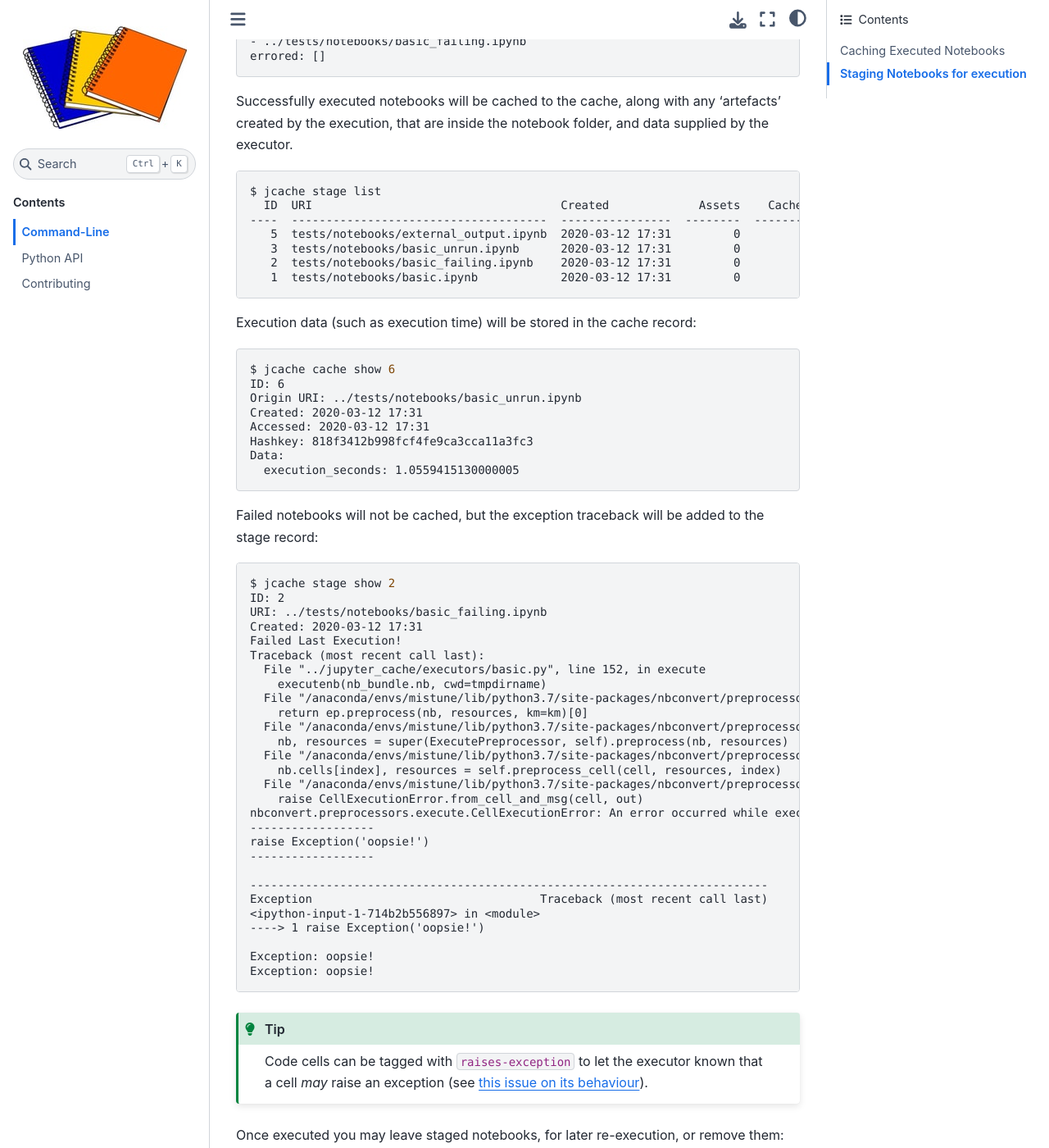
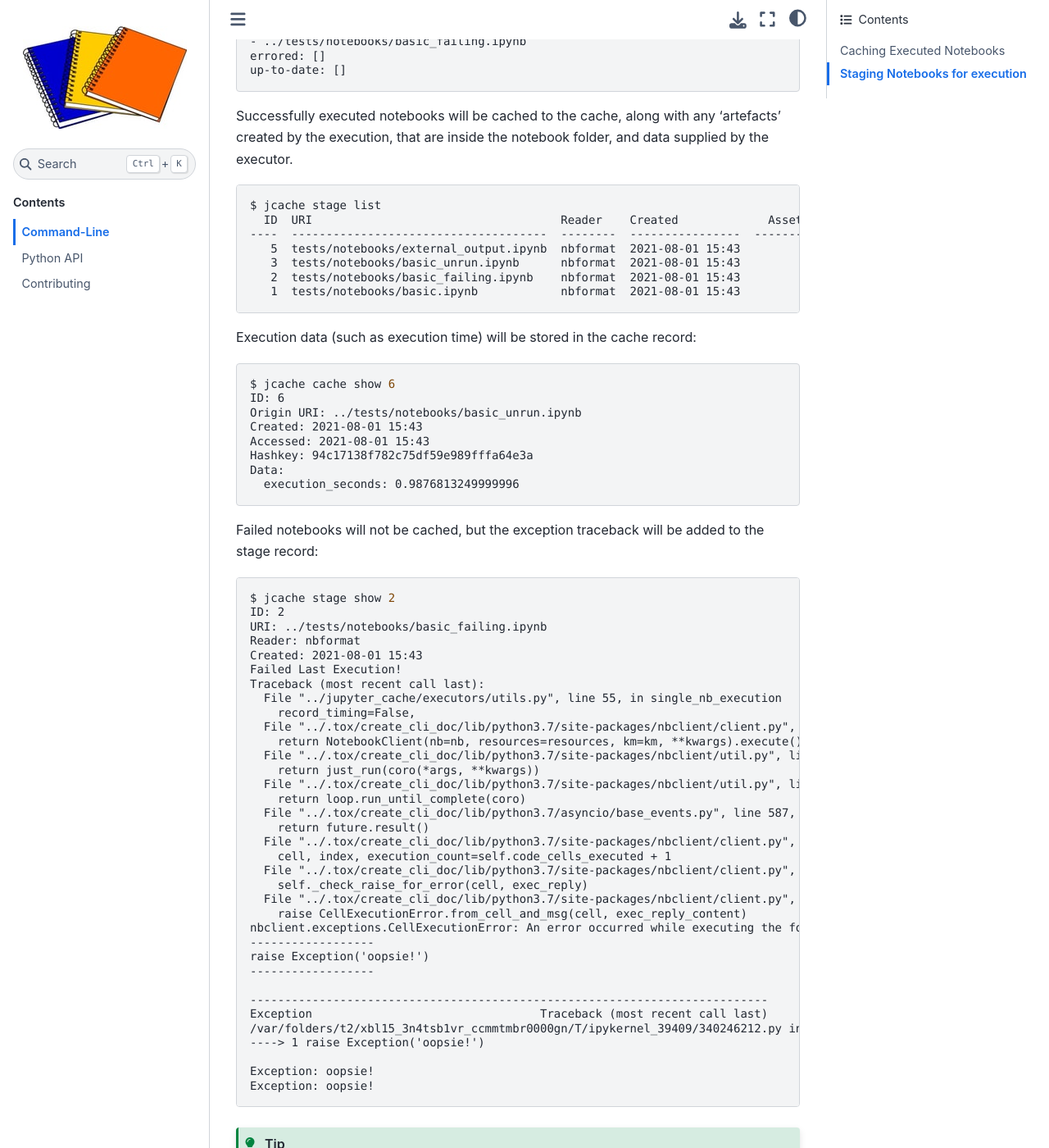
Before and after one commit to executablebooks/jupyter-cache, a Sphinx documentation site: the page built from docs/using/cli.md, in a window 1280 px wide and 1400 px high, scrolled down 5070 px. Shown: the whole window at 82% size. Built offline with Sphinx 7.4.7 and the Sphinx Book theme 1.1.4, drawn with Linux system fonts in a browser that asks for light colours; some of the changed text lies outside the part shown.

Commit message:
♻️ REFACTOR: Make notebook reader pluggable
Rather than passing an optional `converter` to methods,
we now store staged files with a specific reader key.
The key relates to an entry-point (in group `jcache.readers`) of dynamically loaded reader.

Also, the `jupyter_executors` entry group has been changed to `jcache.executors`,
and `importlib-metadata` is used to load entry points.

`````diff
--- a/docs/using/cli.md
+++ b/docs/using/cli.md
@@ -2,7 +2,7 @@
 
 # Command-Line
 
-<!-- This section was auto-generated on 2020-03-12 17:31 by: /Users/cjs14/GitHub/jupyter-cache/tests/make_cli_readme.py -->
+<!-- This section was auto-generated on 2021-08-01 17:43 by: tests/make_cli_readme.py -->
 
 From the checked-out repository folder:
 
@@ -22,7 +22,7 @@ Commands:
   cache    Commands for adding to and inspecting the cache.
   clear    Clear the cache completely.
   config   Commands for configuring the cache.
-  execute  Execute staged notebooks that are outdated.
+  execute  Execute notebooks that are not in the cache or outdated.
   stage    Commands for staging notebooks to be executed.
 ```
 
@@ -95,7 +95,7 @@ for what has been cached.
 Each notebook is hashed (code cells and kernel spec only),
 which is used to compare against 'staged' notebooks.
 Multiple hashes for the same URI can be added
-(the URI is just there for inspetion) and the size of the cache is limited
+(the URI is just there for inspection) and the size of the cache is limited
 (current default 1000) so that, at this size,
 the last accessed records begin to be deleted.
 You can remove cached records by their ID.
@@ -104,10 +104,10 @@ You can remove cached records by their ID.
 $ jcache cache list
   ID  Origin URI                             Created           Accessed
 ----  -------------------------------------  ----------------  ----------------
-   5  tests/notebooks/external_output.ipynb  2020-03-12 17:31  2020-03-12 17:31
-   4  tests/notebooks/complex_outputs.ipynb  2020-03-12 17:31  2020-03-12 17:31
-   3  tests/notebooks/basic_unrun.ipynb      2020-03-12 17:31  2020-03-12 17:31
-   2  tests/notebooks/basic_failing.ipynb    2020-03-12 17:31  2020-03-12 17:31
+   5  tests/notebooks/external_output.ipynb  2021-08-01 15:43  2021-08-01 15:43
+   4  tests/notebooks/complex_outputs.ipynb  2021-08-01 15:43  2021-08-01 15:43
+   3  tests/notebooks/basic_unrun.ipynb      2021-08-01 15:43  2021-08-01 15:43
+   2  tests/notebooks/basic_failing.ipynb    2021-08-01 15:43  2021-08-01 15:43
 ```
 
 ````{tip}
@@ -135,9 +135,9 @@ Show a full description of a cached notebook by referring to its ID
 $ jcache cache show 6
 ID: 6
 Origin URI: ../tests/notebooks/basic.ipynb
-Created: 2020-03-12 17:31
-Accessed: 2020-03-12 17:31
-Hashkey: 818f3412b998fcf4fe9ca3cca11a3fc3
+Created: 2021-08-01 15:43
+Accessed: 2021-08-01 15:43
+Hashkey: 94c17138f782c75df59e989fffa64e3a
 Artifacts:
 - artifact_folder/artifact.txt
 ```
@@ -234,13 +234,13 @@ Success!
 
 ```console
 $ jcache stage list
-  ID  URI                                    Created             Assets    Cache ID
-----  -------------------------------------  ----------------  --------  ----------
-   5  tests/notebooks/external_output.ipynb  2020-03-12 17:31         0           5
-   4  tests/notebooks/complex_outputs.ipynb  2020-03-12 17:31         0
-   3  tests/notebooks/basic_unrun.ipynb      2020-03-12 17:31         0           6
-   2  tests/notebooks/basic_failing.ipynb    2020-03-12 17:31         0           2
-   1  tests/notebooks/basic.ipynb            2020-03-12 17:31         0           6
+  ID  URI                                    Reader    Created             Assets    Cache ID
+----  -------------------------------------  --------  ----------------  --------  ----------
+   5  tests/notebooks/external_output.ipynb  nbformat  2021-08-01 15:43         0           5
+   4  tests/notebooks/complex_outputs.ipynb  nbformat  2021-08-01 15:43         0
+   3  tests/notebooks/basic_unrun.ipynb      nbformat  2021-08-01 15:43         0           6
+   2  tests/notebooks/basic_failing.ipynb    nbformat  2021-08-01 15:43         0           2
+   1  tests/notebooks/basic.ipynb            nbformat  2021-08-01 15:43         0           6
 ```
 
 You can remove a staged notebook by its URI or ID:
@@ -275,6 +275,7 @@ succeeded:
 excepted:
 - ../tests/notebooks/basic_failing.ipynb
 errored: []
+up-to-date: []
 
 ```
 
@@ -284,12 +285,12 @@ that are inside the notebook folder, and data supplied by the executor.
 
 ```console
 $ jcache stage list
-  ID  URI                                    Created             Assets    Cache ID
-----  -------------------------------------  ----------------  --------  ----------
-   5  tests/notebooks/external_output.ipynb  2020-03-12 17:31         0           5
-   3  tests/notebooks/basic_unrun.ipynb      2020-03-12 17:31         0           6
-   2  tests/notebooks/basic_failing.ipynb    2020-03-12 17:31         0
-   1  tests/notebooks/basic.ipynb            2020-03-12 17:31         0           6
+  ID  URI                                    Reader    Created             Assets    Cache ID
+----  -------------------------------------  --------  ----------------  --------  ----------
+   5  tests/notebooks/external_output.ipynb  nbformat  2021-08-01 15:43         0           5
+   3  tests/notebooks/basic_unrun.ipynb      nbformat  2021-08-01 15:43         0           6
+   2  tests/notebooks/basic_failing.ipynb    nbformat  2021-08-01 15:43         0
+   1  tests/notebooks/basic.ipynb            nbformat  2021-08-01 15:43         0           6
 ```
 
 Execution data (such as execution time) will be stored in the cache record:
@@ -298,11 +299,11 @@ Execution data (such as execution time) will be stored in the cache record:
 $ jcache cache show 6
 ID: 6
 Origin URI: ../tests/notebooks/basic_unrun.ipynb
-Created: 2020-03-12 17:31
-Accessed: 2020-03-12 17:31
-Hashkey: 818f3412b998fcf4fe9ca3cca11a3fc3
+Created: 2021-08-01 15:43
+Accessed: 2021-08-01 15:43
+Hashkey: 94c17138f782c75df59e989fffa64e3a
 Data:
-  execution_seconds: 1.0559415130000005
+  execution_seconds: 0.9876813249999996
 
 ```
 
@@ -312,27 +313,34 @@ Failed notebooks will not be cached, but the exception traceback will be added t
 $ jcache stage show 2
 ID: 2
 URI: ../tests/notebooks/basic_failing.ipynb
-Created: 2020-03-12 17:31
+Reader: nbformat
+Created: 2021-08-01 15:43
 Failed Last Execution!
 Traceback (most recent call last):
-  File "../jupyter_cache/executors/basic.py", line 152, in execute
-    executenb(nb_bundle.nb, cwd=tmpdirname)
-  File "/anaconda/envs/mistune/lib/python3.7/site-packages/nbconvert/preprocessors/execute.py", line 737, in executenb
-    return ep.preprocess(nb, resources, km=km)[0]
-  File "/anaconda/envs/mistune/lib/python3.7/site-packages/nbconvert/preprocessors/execute.py", line 405, in preprocess
-    nb, resources = super(ExecutePreprocessor, self).preprocess(nb, resources)
-  File "/anaconda/envs/mistune/lib/python3.7/site-packages/nbconvert/preprocessors/base.py", line 69, in preprocess
-    nb.cells[index], resources = self.preprocess_cell(cell, resources, index)
-  File "/anaconda/envs/mistune/lib/python3.7/site-packages/nbconvert/preprocessors/execute.py", line 448, in preprocess_cell
-    raise CellExecutionError.from_cell_and_msg(cell, out)
-nbconvert.preprocessors.execute.CellExecutionError: An error occurred while executing the following cell:
+  File "../jupyter_cache/executors/utils.py", line 55, in single_nb_execution
+    record_timing=False,
+  File "../.tox/create_cli_doc/lib/python3.7/site-packages/nbclient/client.py", line 1112, in execute
+    return NotebookClient(nb=nb, resources=resources, km=km, **kwargs).execute()
+  File "../.tox/create_cli_doc/lib/python3.7/site-packages/nbclient/util.py", line 74, in wrapped
+    return just_run(coro(*args, **kwargs))
+  File "../.tox/create_cli_doc/lib/python3.7/site-packages/nbclient/util.py", line 53, in just_run
+    return loop.run_until_complete(coro)
+  File "../.tox/create_cli_doc/lib/python3.7/asyncio/base_events.py", line 587, in run_until_complete
+    return future.result()
+  File "../.tox/create_cli_doc/lib/python3.7/site-packages/nbclient/client.py", line 554, in async_execute
+    cell, index, execution_count=self.code_cells_executed + 1
+  File "../.tox/create_cli_doc/lib/python3.7/site-packages/nbclient/client.py", line 857, in async_execute_cell
+    self._check_raise_for_error(cell, exec_reply)
+  File "../.tox/create_cli_doc/lib/python3.7/site-packages/nbclient/client.py", line 760, in _check_raise_for_error
+    raise CellExecutionError.from_cell_and_msg(cell, exec_reply_content)
+nbclient.exceptions.CellExecutionError: An error occurred while executing the following cell:
 ------------------
 raise Exception('oopsie!')
 ------------------
 
 ---------------------------------------------------------------------------
 Exception                                 Traceback (most recent call last)
-<ipython-input-1-714b2b556897> in <module>
+/var/folders/t2/xbl15_3n4tsb1vr_ccmmtmbr0000gn/T/ipykernel_39409/340246212.py in <module>
 ----> 1 raise Exception('oopsie!')
 
 Exception: oopsie!
@@ -342,8 +350,8 @@ Exception: oopsie!
 ```
 
 ```{tip}
-Code cells can be tagged with `raises-exception` to let the executor known that
-a cell *may* raise an exception (see [this issue on its behaviour](https://github.com/jupyter/nbconvert/issues/730)).
+Code cells can be tagged with `raises-exception` to let the executor known that a cell *may* raise an exception
+(see [this issue on its behaviour](https://github.com/jupyter/nbconvert/issues/730)).
 ```
 
 Once executed you may leave staged notebooks, for later re-execution, or remove them:
@@ -372,7 +380,8 @@ Success!
 $ jcache stage show 1
 ID: 1
 URI: ../tests/notebooks/basic.ipynb
-Created: 2020-03-12 17:31
+Reader: nbformat
+Created: 2021-08-01 15:43
 Cache ID: 6
 Assets:
 - ../tests/notebooks/artifact_folder/artifact.txt
`````
Also changed, not shown: README.md (+2 -371 lines), setup.cfg (+6 -1 lines), 14 other files.
